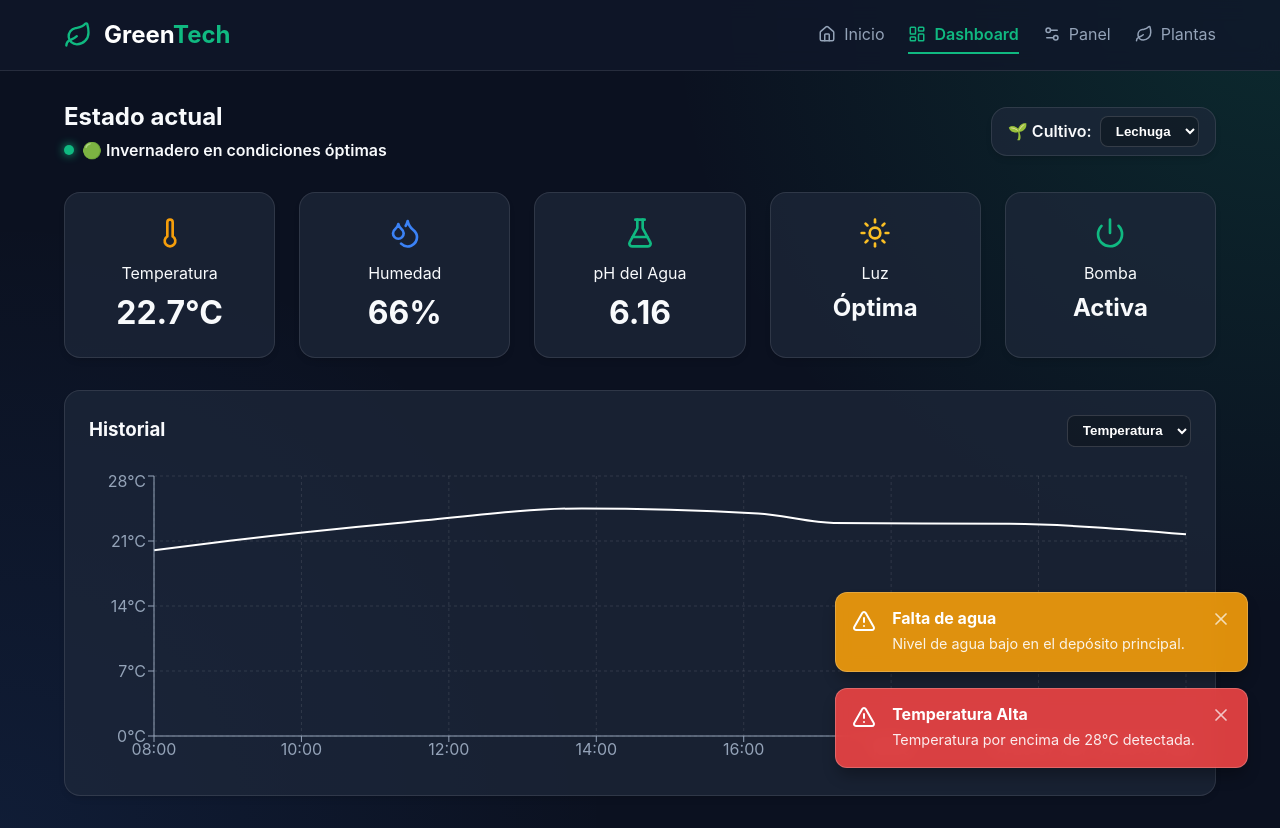
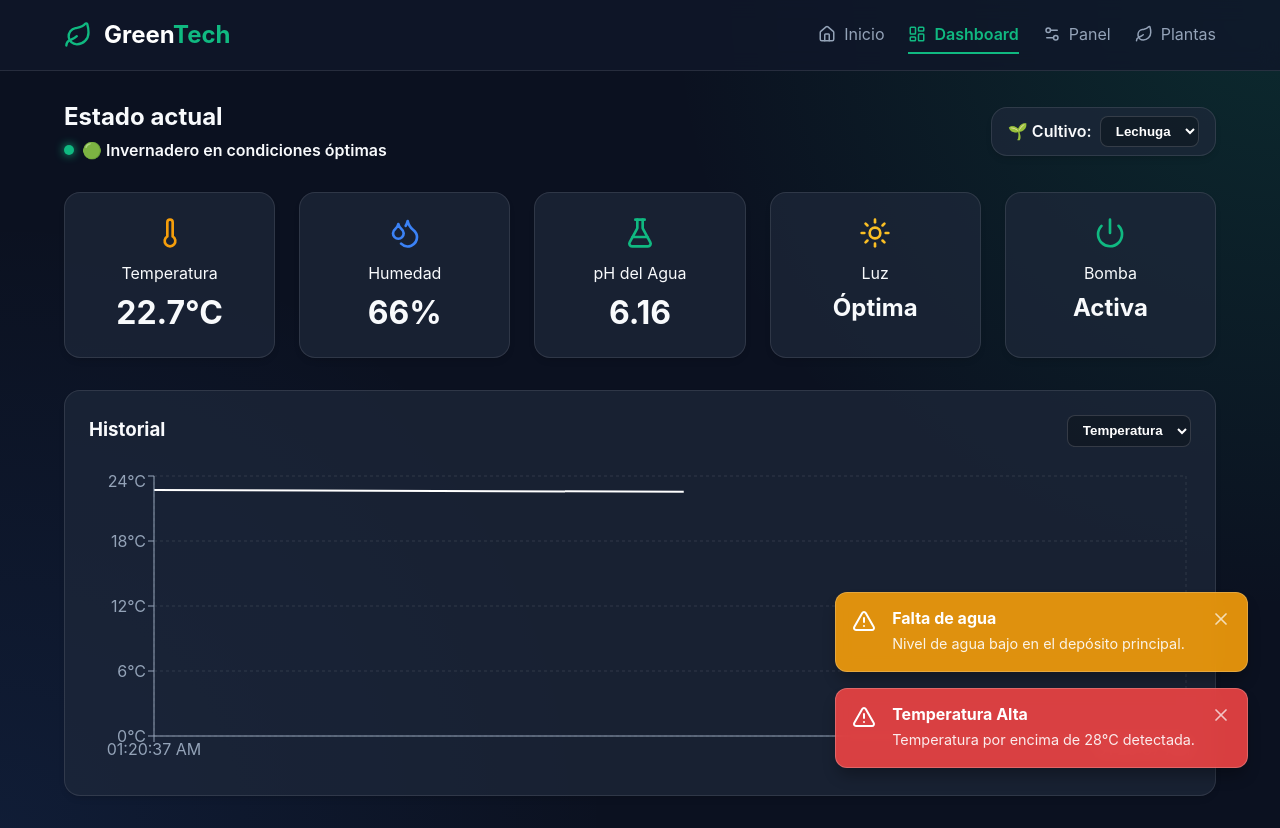
Before and after one commit to dev-brian/green-tech, a React (Vite) app: page /#/dashboard in a window 1280 px wide. Built offline with nearby package versions, Linux system fonts and the light colour scheme.

Commit message:
Mejoras en datos dimanicos

```diff
--- a/src/pages/Dashboard.tsx
+++ b/src/pages/Dashboard.tsx
@@ -2,14 +2,12 @@ import { useEffect, useState } from 'react';
 import { LineChart, Line, XAxis, YAxis, CartesianGrid, Tooltip, ResponsiveContainer } from 'recharts';
 import { Thermometer, Droplets, FlaskConical, Sun, Power } from 'lucide-react';
 
-const mockData = [
-  { time: '08:00', temp: 20, humidity: 60, ph: 6.0 },
-  { time: '10:00', temp: 22, humidity: 62, ph: 6.1 },
-  { time: '12:00', temp: 24, humidity: 58, ph: 6.2 },
-  { time: '14:00', temp: 25, humidity: 55, ph: 6.2 },
-  { time: '16:00', temp: 23, humidity: 60, ph: 6.1 },
-  { time: '18:00', temp: 21, humidity: 65, ph: 6.0 },
-];
+type ChartData = {
+  time: string;
+  temp: number;
+  humidity: number;
+  ph: number;
+};
 
 export default function Dashboard() {
   const [currentMetrics, setCurrentMetrics] = useState({
@@ -20,7 +18,7 @@ export default function Dashboard() {
   pumpStatus: 'Apagada'
 });
 
-const [chartData, setChartData] = useState(mockData);
+const [chartData, setChartData] = useState<ChartData[]>([]);
 const [selectedMetric, setSelectedMetric] = useState('temp');
 
 const [selectedCrop, setSelectedCrop] = useState('lechuga');
```
